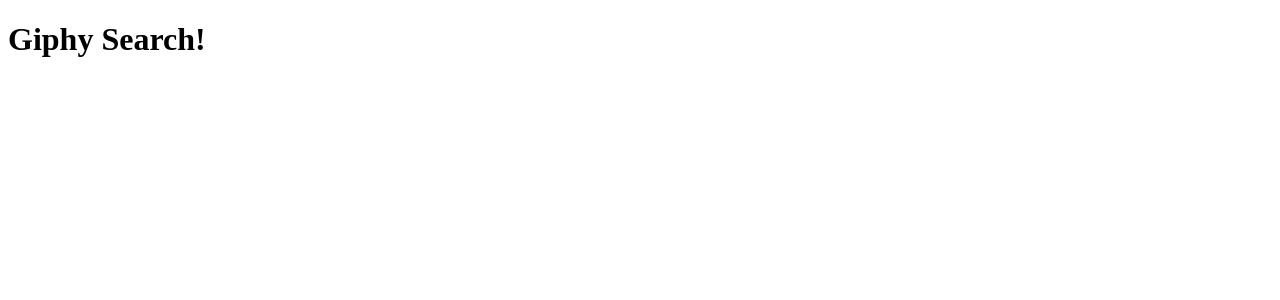
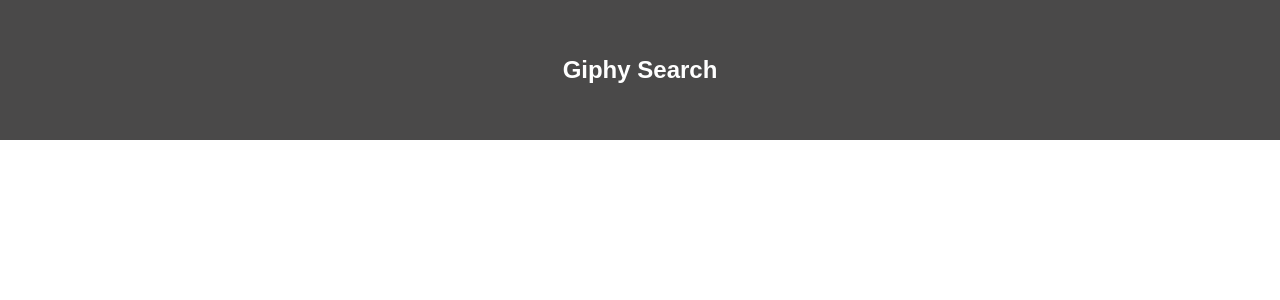
Before and after one commit to AseSever/group-giphy-saga-project, a React (Create React App) app: page / in a window 1280 px wide. Shown: the top 300 px of the page. Built offline with nearby package versions, Linux system fonts and the light colour scheme.

Commit message:
very beginning work

```diff
--- /dev/null
+++ b/src/components/App/App.css
@@ -0,0 +1,18 @@
+.App {
+    text-align: center;
+  }
+
+  .App-header {
+    background-color: rgb(74, 73, 73);
+    /* height: 3em; */
+    padding: 2.5em;
+    color: white;
+  }
+
+  .App-title {
+    font-size: 1.5em;
+  }
+
+  .App-intro {
+    font-size: large;
+  }
--- a/src/components/App/App.js
+++ b/src/components/App/App.js
@@ -1,12 +1,14 @@
 import React, { Component } from 'react';
-
+import './App.css';
 
 class App extends Component {
 
   render() {
     return (
-      <div>
-        <h1>Giphy Search!</h1>
+      <div className="App">
+         <header className="App-header">
+          <h1 className="App-title">Giphy Search</h1>
+        </header>
       </div>
     );
   }
--- /dev/null
+++ b/src/index.css
@@ -0,0 +1,5 @@
+body {
+  margin: 0;
+  padding: 0;
+  font-family: sans-serif;
+}
--- a/src/index.js
+++ b/src/index.js
@@ -1,5 +1,56 @@
 import React from 'react';
 import ReactDOM from 'react-dom';
+import './index.css';
 import App from './components/App/App';
+import { createStore, combineReducers, applyMiddleware } from 'redux';
+import { Provider } from 'react-redux';
+import logger from 'redux-logger';
+import createSagaMiddleware from 'redux-saga';
+import { takeEvery, put } from 'redux-saga/effects';
+import axios from 'axios';
 
-ReactDOM.render(<App />, document.getElementById('react-root'));
+const searchResults = (state = '', action) => {
+    if(action.type === 'SET_RESULTS') {
+        return  action.payload;
+    }
+    return state;
+}
+
+function* watcherSaga() {
+    //every action that matches 'GET_GIPHY' then runs the connected code
+    yield takeEvery('GET_RESULTS', getResults);
+    //takeLast focuses on the last postElement
+}
+
+function* getResults() {
+    //make get request
+    //try in this context affords the 'catch' here
+    try {
+        const response = yield axios.get('/search')
+        console.log(response.data.data);
+
+        console.log(response.data.data.image_original_url );
+        //    and then save in redux
+        //   in this context is known as a "put"
+        yield put({ type: 'SET_RESULTS', payload: response.data.data.image_original_url })
+    } catch (error) {
+        console.log('error with getGiphy', error);
+
+    }
+}
+
+
+const sagaMiddleware = createSagaMiddleware();
+
+// Create one store that all components can use
+const storeInstance = createStore(
+    combineReducers({
+        searchResults,
+    }),
+    applyMiddleware(sagaMiddleware, logger),
+);
+
+sagaMiddleware.run(watcherSaga);
+
+ReactDOM.render(<Provider store={storeInstance}><App /></Provider>,
+    document.getElementById('react-root'));
```
Also changed, not shown: package.json (+6 -1 lines), src/components/Favorites/Favorites.jsx (added, +26 -0 lines), src/components/GiphyCard/GiphyCard.jsx (added, +70 -0 lines), 2 other files (tests, documents, lock files or other folders).
